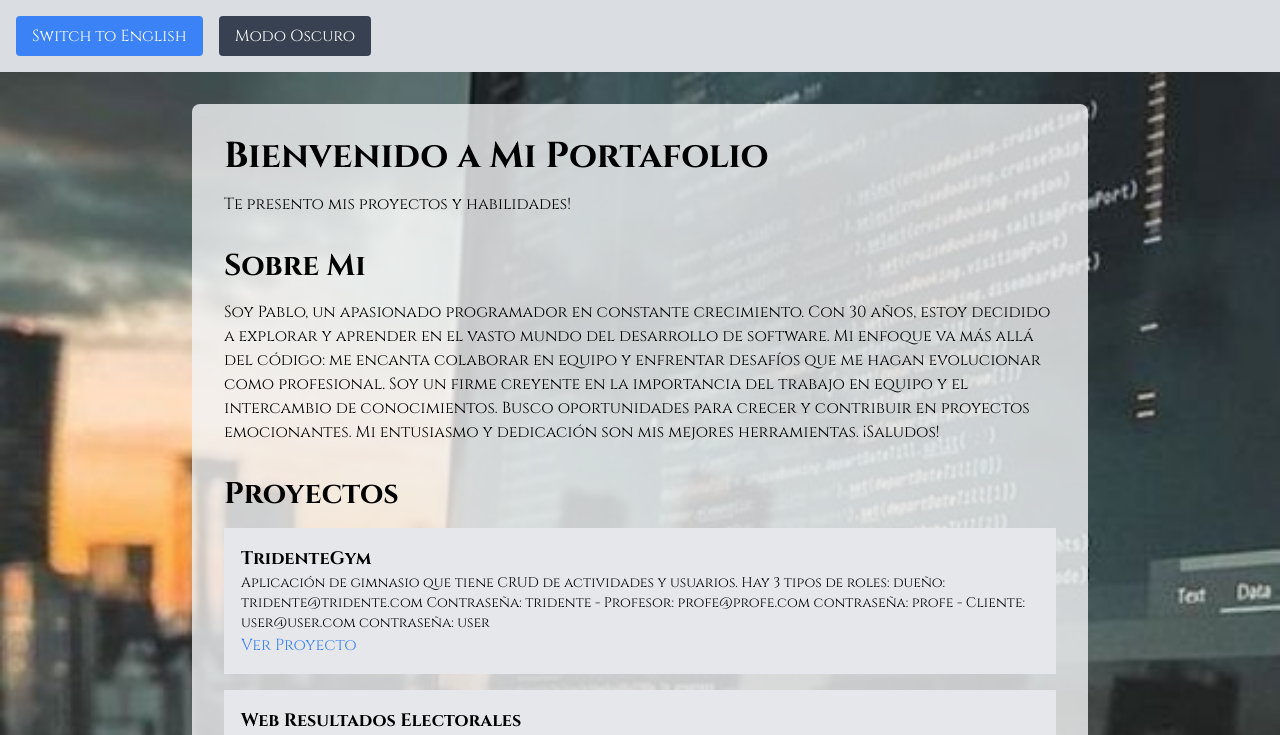
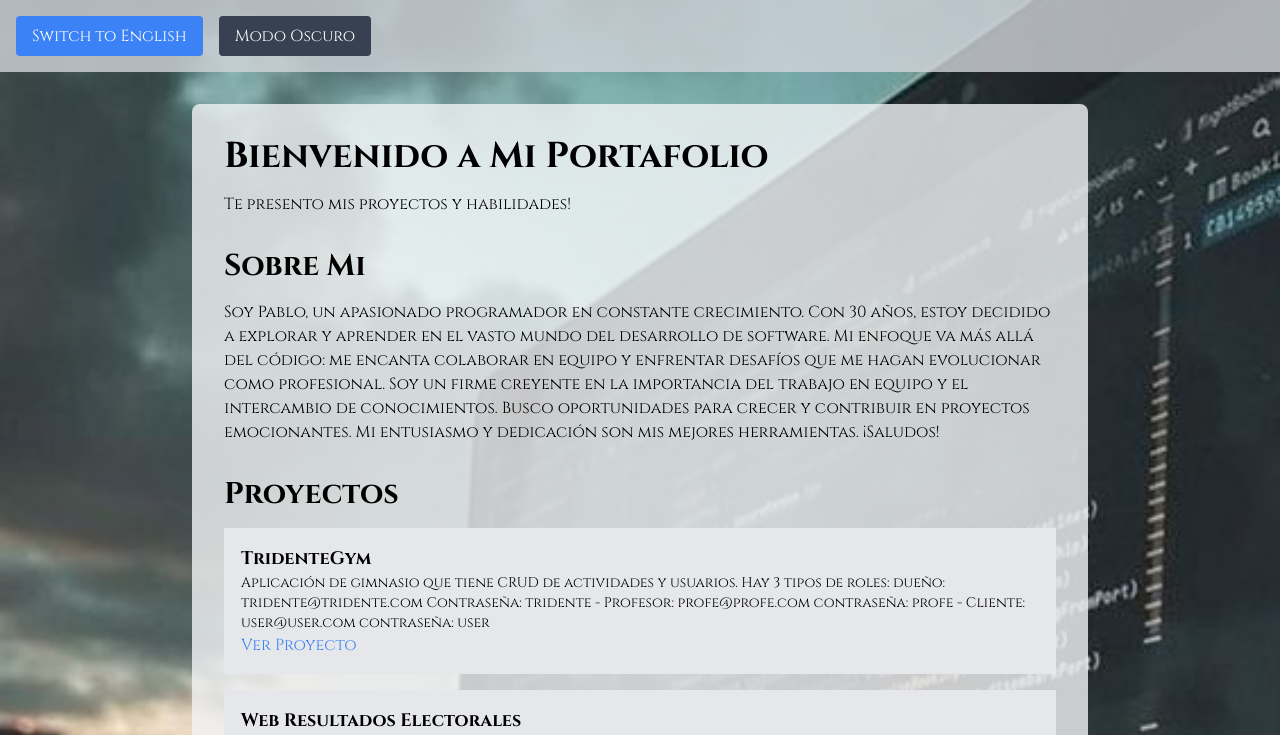
Before and after one commit to PabloMacieyko/portfolio, a React (Vite) app: page / in a window 1280 px wide. Shown: the top 735 px of the page. Built offline with nearby package versions, Linux system fonts and the light colour scheme.

Commit message:
mejorando

```diff
--- a/src/components/footer/Footer.jsx
+++ b/src/components/footer/Footer.jsx
@@ -6,7 +6,7 @@ import { faEnvelope } from "@fortawesome/free-solid-svg-icons";
 const Footer = () => {
   return (
     <footer className="p-4 mt-8">
-      <div className="flex justify-center space-x-6 mb-4">
+      <div className="flex justify-center space-x-4 mb-4">
         <a href="https://www.instagram.com/pablo.macieyko/" target="_blank" rel="noopener noreferrer">
           <FontAwesomeIcon icon={faInstagram} className="text-2xl hover:text-gray-400" />
         </a>
--- a/src/components/header/Header.jsx
+++ b/src/components/header/Header.jsx
@@ -1,8 +1,17 @@
 import React from "react";
+import translations from "../translations/translations";
 
-const Header = ({ toggleLanguage, toggleDarkMode, language, darkMode, themeButtonText }) => {
+const Header = ({ toggleLanguage, toggleDarkMode, language, darkMode }) => {
+  const themeButtonText = darkMode
+    ? translations[language].lightMode
+    : translations[language].darkMode;
+
   return (
-    <header className={`flex justify-between items-center p-4 ${darkMode ? 'bg-gray-800 text-white bg-opacity-80' : 'bg-gray-300 bg-opacity-80 text-black'}`}>
+    <header
+      className={`flex justify-between items-center p-4 ${
+        darkMode ? "bg-gray-800 text-white bg-opacity-80" : "bg-gray-300 bg-opacity-80 text-black"
+      }`}
+    >
       <div>
         <button onClick={toggleLanguage} className="bg-blue-500 text-white px-4 py-2 rounded mr-4">
           {language === "es" ? "Switch to English" : "Cambiar a Español"}
--- a/src/components/translations/translations.jsx
+++ b/src/components/translations/translations.jsx
@@ -5,7 +5,8 @@ const translations = {
       aboutMeTitle: "Sobre Mi",
       aboutMeText: "Soy Pablo, un apasionado programador en constante crecimiento. Con 30 años, estoy decidido a explorar y aprender en el vasto mundo del desarrollo de software. Mi enfoque va más allá del código: me encanta colaborar en equipo y enfrentar desafíos que me hagan evolucionar como profesional. Soy un firme creyente en la importancia del trabajo en equipo y el intercambio de conocimientos. Busco oportunidades para crecer y contribuir en proyectos emocionantes. Mi entusiasmo y dedicación son mis mejores herramientas. ¡Saludos!",
       viewProjectText: "Ver Proyecto",
-      themeButtonText: "Modo Oscuro",
+      darkMode: "Modo Oscuro",
+      lightMode: "Modo Claro",
       contactText: "Contáctame",
       nameLabel: "Nombre",
       emailLabel: "Correo Electrónico",
@@ -19,7 +20,8 @@ const translations = {
       aboutMeTitle: "About Me",
       aboutMeText: "I'm Pablo, a passionate programmer on a constant growth journey. At 30 years old, I'm determined to explore and learn in the vast world of software development. My focus goes beyond code: I love collaborating in teams and tackling challenges that help me evolve as a professional. I'm a firm believer in the importance of teamwork and knowledge sharing. I'm seeking opportunities to grow and contribute to exciting projects. My enthusiasm and dedication are my best tools. Greetings!",
       viewProjectText: "View Project",
-      themeButtonText: "Light Mode",
+      darkMode: "Dark Mode",
+      lightMode: "Light Mode",
       contactText: "Contact Me",
       nameLabel: "Name",
       emailLabel: "Email",
--- a/src/index.css
+++ b/src/index.css
@@ -9,7 +9,6 @@ body {
   font-optical-sizing: auto;
   font-weight: 400;
   font-style: normal;
-  transition: background-color 0.5s ease, color 0.5s ease;
   margin: 0;
   padding: 0;
 }
@@ -19,7 +18,8 @@ html, body {
 }
 
 body {
-  background: url('/public/background.jpg') no-repeat center center fixed;
+  background: url('/background.jpg') no-repeat center center fixed;
   background-size: cover;
   background-attachment: fixed;
+  color: black;
 }
--- a/src/pages/home/Home.jsx
+++ b/src/pages/home/Home.jsx
@@ -6,17 +6,16 @@ import translations from "../../components/translations/translations";
 import ContactCard from "../../components/contact/ContactCard";
 import projects from "../../components/projects/ProjectData";
 
-
 const Home = () => {
   const [language, setLanguage] = useState("es");
   const [darkMode, setDarkMode] = useState(false);
 
   const toggleLanguage = () => {
-    setLanguage(language === "es" ? "en" : "es");
+    setLanguage((prevLang) => (prevLang === "es" ? "en" : "es"));
   };
 
   const toggleDarkMode = () => {
-    setDarkMode(!darkMode);
+    setDarkMode((prevMode,) => !prevMode);
   };
 
   const t = translations[language];
@@ -24,7 +23,7 @@ const Home = () => {
   return (
     <div
       className={`${
-        darkMode ? "bg-gray-900 text-white" : "bg-white text-black"
+        darkMode ? "text-white" : "text-black"
       } min-h-screen flex flex-col`}
     >
       <Header
@@ -32,12 +31,9 @@ const Home = () => {
         toggleDarkMode={toggleDarkMode}
         language={language}
         darkMode={darkMode}
-        themeButtonText={t.themeButtonText}
       />
-      <main
-        className="p-8 min-h-screen bg-cover bg-center flex flex-col items-center"
-        style={{ backgroundImage: "url('/public/background.jpg')" }}
-      >
+
+      <main className="p-8 min-h-screen bg-cover bg-center flex flex-col items-center">
         <div
           className={`${
             darkMode ? "bg-gray-800 bg-opacity-90" : "bg-gray-100 bg-opacity-80"
```
